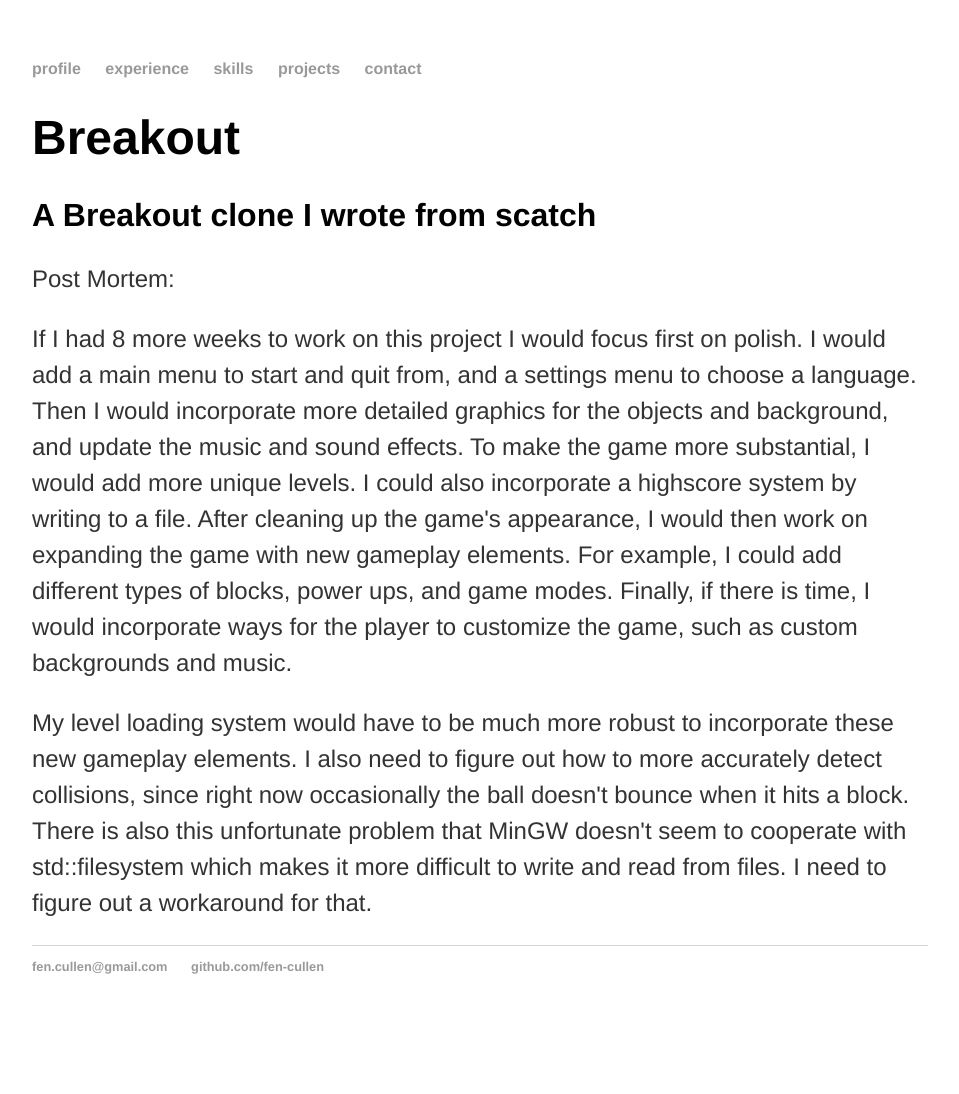
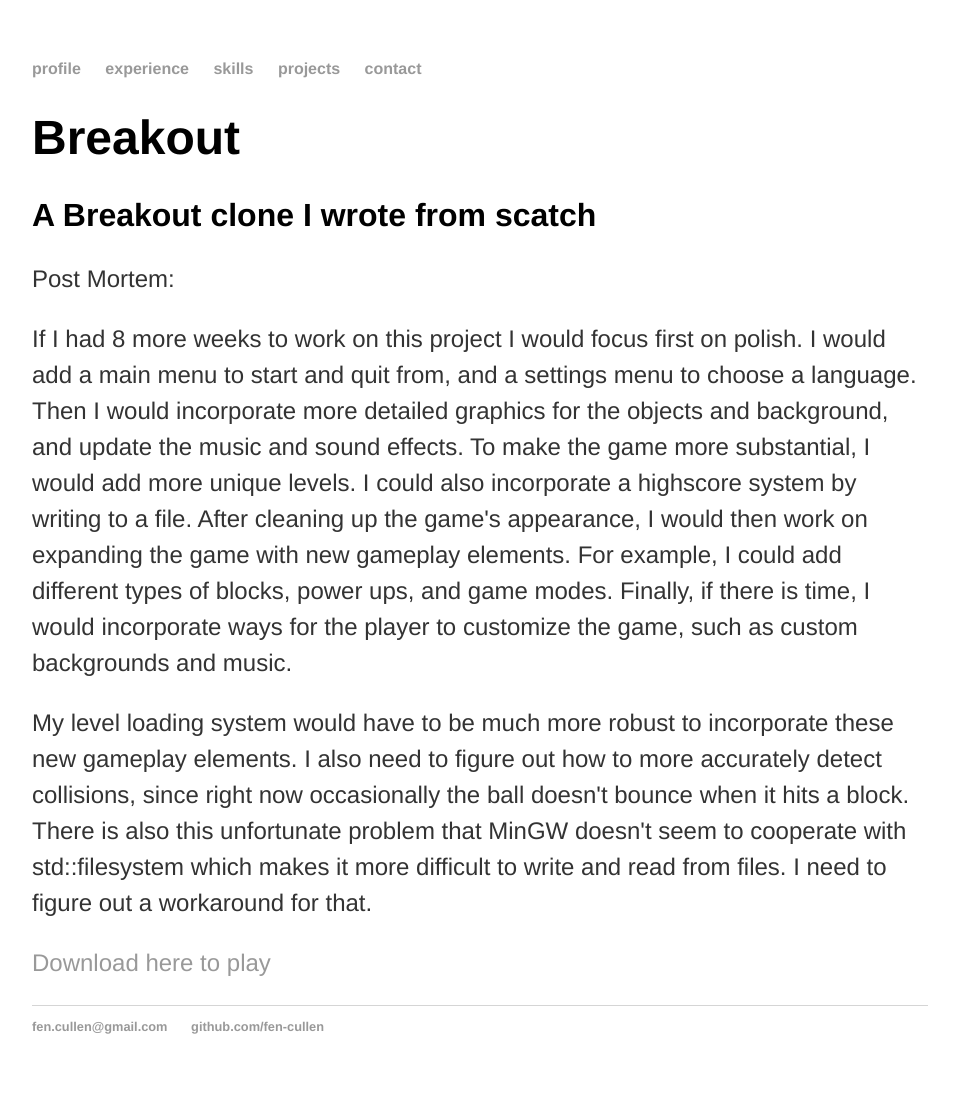
Before and after one commit to fen-cullen/fen-cullen.github.io, a Jekyll site: the page built from breakout/index.html, in a window 1280 px wide. Shown: the whole page, without its empty margins (160-1119 px from the left). Built offline with Jekyll 4.4.1, drawn with Linux system fonts in a browser that asks for light colours; before the commit the page ends 1034 px from its top, so only the background shows below that.

Commit message:
Update index.html
Download link for GameBuild.zip

```diff
--- a/breakout/index.html
+++ b/breakout/index.html
@@ -24,5 +24,8 @@ title: Profile
 		collisions, since right now occasionally the ball doesn't bounce when it hits a block. There is also this unfortunate problem that MinGW doesn't seem to
 		cooperate with std::filesystem which makes it more difficult to write and read from files. I need to figure out a workaround for that.
 	</p>
+	<p>
+		<a href="GameBuild.zip">Download here to play</a>
+	</p>
 
 </div><!-- /.blurb -->
```
